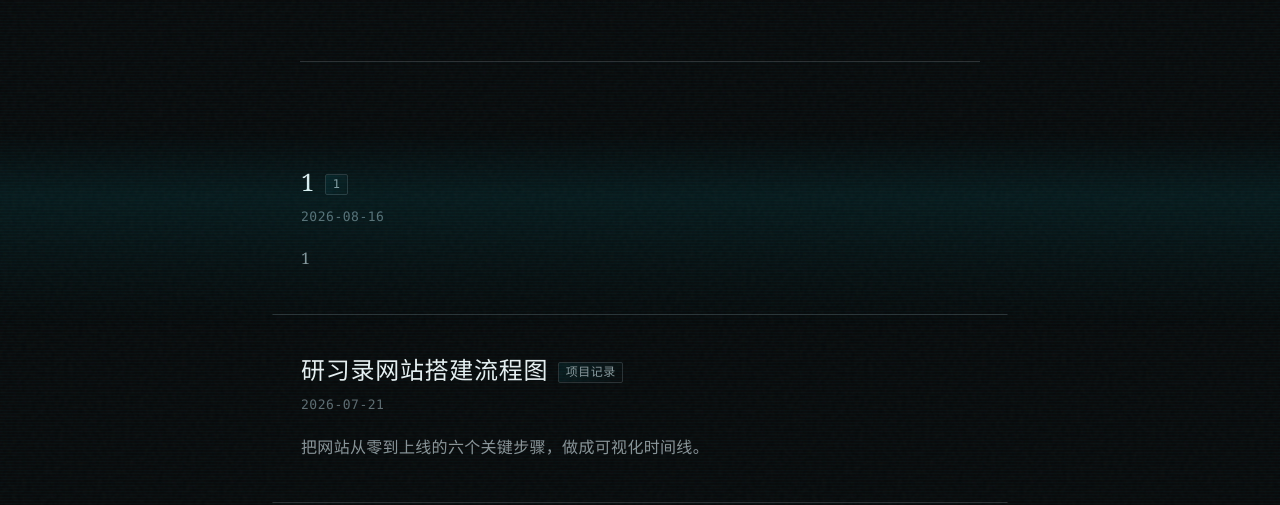
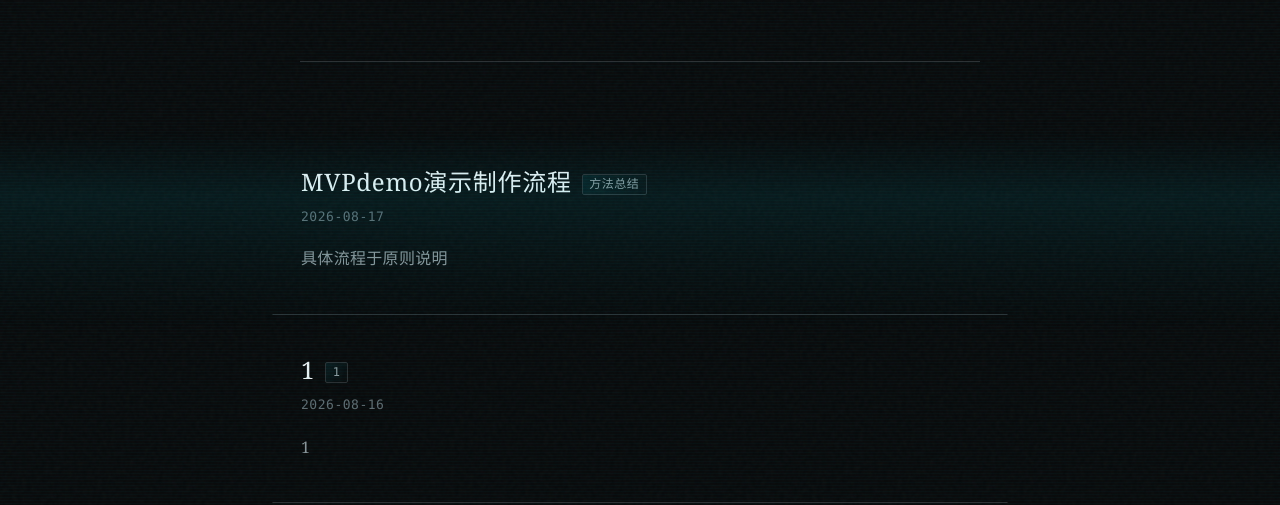
Before and after one commit to xixihi197/my-ai-blog, a website: page index.html in a window 1280 px wide. Shown: the part 295-800 px from the top of the page. Drawn offline with Linux system fonts and the light colour scheme.

Commit message:
首页添加笔记：MVPdemo演示制作流程

```diff
--- a/index.html
+++ b/index.html
@@ -17,6 +17,11 @@
 
         <section class="note-list" aria-label="笔记列表">
             <hr>
+            <article class="note">
+                <h2><a href="notes/mvpdemo演示制作流程.html">MVPdemo演示制作流程</a> <span class="tag">方法总结</span></h2>
+                <time class="meta" datetime="2026-08-17">2026-08-17</time>
+                <p class="summary">具体流程于原则说明</p>
+            </article>
             <article class="note">
                 <h2><a href="notes/1.html">1</a> <span class="tag">1</span></h2>
                 <time class="meta" datetime="2026-08-16">2026-08-16</time>
```
